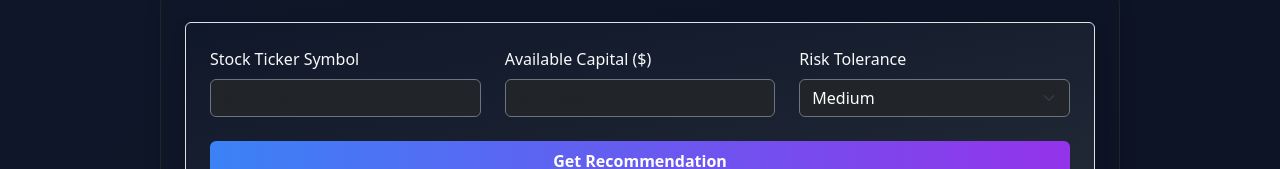
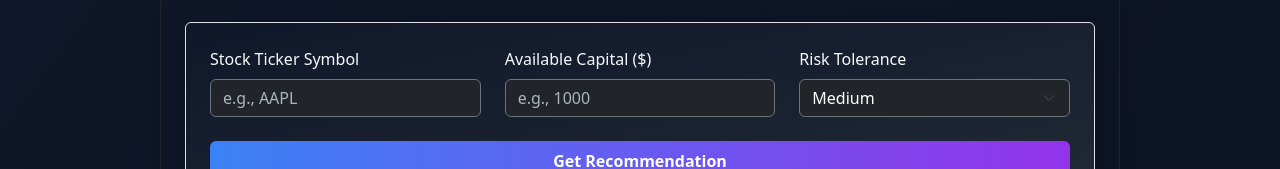
Before and after one commit to MCVelasquez45/AI-Trader, a React (Vite) app in the folder client/: page / in a window 1280 px wide. Shown: the part 292-461 px from the top of the page. Built offline with nearby package versions, Linux system fonts and the light colour scheme.

Commit message:
updated the placeholder in user input's

```diff
--- a/client/src/components/TradeForm.tsx
+++ b/client/src/components/TradeForm.tsx
@@ -117,7 +117,7 @@ const TradeForm: React.FC<TradeFormProps> = ({ onAnalyze }) => {
       min="0"
       value={capital}
       onChange={(e) => setCapital(e.target.value)}
-            placeholder="e.g., 5000"
+      placeholder="e.g., 1000"
       className="form-control bg-dark text-white border-secondary"
     />
   </div>
@@ -135,6 +135,7 @@ const TradeForm: React.FC<TradeFormProps> = ({ onAnalyze }) => {
     </select>
   </div>
 </div>
+
 
       {/* 🏷️ Selected Tickers */}
       {tickers.length > 0 && (
--- a/client/src/styles/theme.css
+++ b/client/src/styles/theme.css
@@ -52,3 +52,8 @@
   animation: pulseGlow 8s ease-in-out infinite;
   z-index: 0;
 }
+/* Improve placeholder visibility on dark backgrounds */
+::placeholder {
+  color: #adb5bd !important; /* light gray */
+  opacity: 1;
+}
```
Lines whose indentation alone changed are shown as unchanged.
